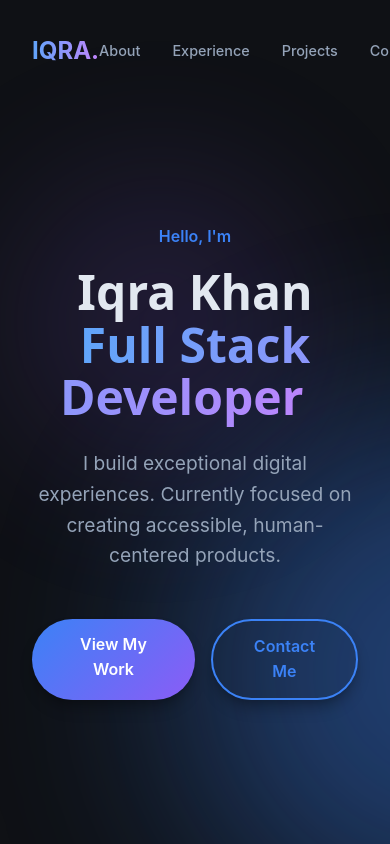
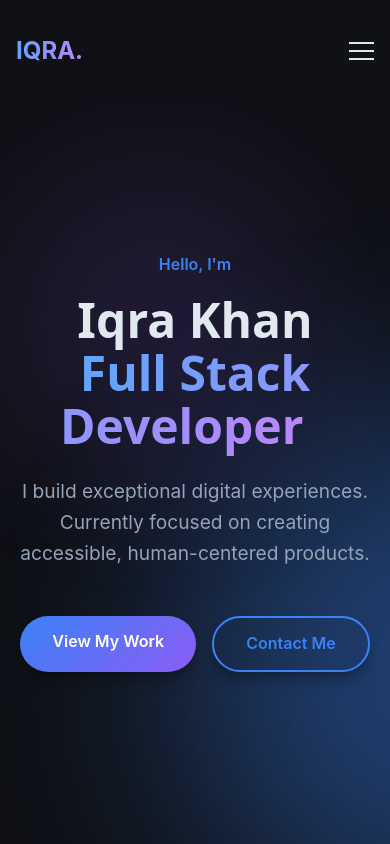
Before and after one commit to iqrakhan-0126/test, a React (Vite) app: page / in a window 390 px wide. Shown: the top 844 px of the page. Built offline with nearby package versions, Linux system fonts and the light colour scheme.

Commit message:
feat: Add mobile responsiveness and hamburger menu

```diff
--- a/src/components/Navbar.jsx
+++ b/src/components/Navbar.jsx
@@ -2,6 +2,7 @@ import { useState, useEffect } from 'react';
 
 const Navbar = () => {
     const [isScrolled, setIsScrolled] = useState(false);
+    const [isMobileMenuOpen, setIsMobileMenuOpen] = useState(false);
 
     useEffect(() => {
         const handleScroll = () => {
@@ -26,7 +27,7 @@ const Navbar = () => {
             width: '100%',
             zIndex: 1000,
             padding: isScrolled ? '1rem 0' : '2rem 0',
-            background: isScrolled ? 'rgba(15, 17, 21, 0.8)' : 'transparent',
+            background: isScrolled ? 'rgba(15, 17, 21, 0.95)' : 'transparent',
             backdropFilter: isScrolled ? 'blur(10px)' : 'none',
             transition: 'all 0.3s ease',
             borderBottom: isScrolled ? '1px solid rgba(255,255,255,0.05)' : 'none',
@@ -35,6 +36,7 @@ const Navbar = () => {
             display: 'flex',
             justifyContent: 'space-between',
             alignItems: 'center',
+            position: 'relative',
         },
         logo: {
             fontSize: '1.5rem',
@@ -46,36 +48,118 @@ const Navbar = () => {
         links: {
             display: 'flex',
             gap: '2rem',
+            transition: 'all 0.3s ease',
         },
-        link: {
-            fontSize: '0.9rem',
-            fontWeight: '500',
-            color: 'var(--color-text-muted)',
+        mobileLinks: {
+            display: isMobileMenuOpen ? 'flex' : 'none',
+            flexDirection: 'column',
+            position: 'absolute',
+            top: '100%',
+            left: '0',
+            width: '100%',
+            background: 'var(--color-bg-secondary)',
+            padding: '2rem',
+            gap: '1.5rem',
+            boxShadow: '0 10px 20px rgba(0,0,0,0.5)',
+            borderBottomLeftRadius: '1rem',
+            borderBottomRightRadius: '1rem',
         },
-        linkHover: {
-            color: 'var(--color-text)',
+        hamburger: {
+            display: 'none', // Default hidden, shown in media query via CSS or JS check
+            flexDirection: 'column',
+            gap: '6px',
+            cursor: 'pointer',
+            zIndex: 1001,
+        },
+        bar: {
+            width: '25px',
+            height: '2px',
+            background: 'var(--color-text)',
+            transition: 'all 0.3s ease',
         }
     };
+
+    // Responsive styles hack for simplicity in inline-styles context
+    const isMobile = typeof window !== 'undefined' && window.innerWidth <= 768;
 
     return (
         <nav style={styles.nav}>
             <div className="container" style={styles.container}>
                 <a href="#" style={styles.logo}>IQRA.</a>
-                <ul style={styles.links}>
+
+                {/* Mobile Toggle */}
+                <button
+                    className="mobile-toggle"
+                    onClick={() => setIsMobileMenuOpen(!isMobileMenuOpen)}
+                    style={{ ...styles.hamburger, display: 'flex' }} // We'll hide via CSS on desktop
+                >
+                    <span style={{
+                        ...styles.bar,
+                        transform: isMobileMenuOpen ? 'rotate(45deg) translate(6px, 6px)' : 'none'
+                    }}></span>
+                    <span style={{
+                        ...styles.bar,
+                        opacity: isMobileMenuOpen ? 0 : 1
+                    }}></span>
+                    <span style={{
+                        ...styles.bar,
+                        transform: isMobileMenuOpen ? 'rotate(-45deg) translate(5px, -5px)' : 'none'
+                    }}></span>
+                </button>
+
+                <ul className="nav-links" style={{
+                    ...styles.links,
+                    // Note: proper media queries in CSS are safer, but for this structure:
+                    // We will rely on CSS to toggle between desktop (flex row) and mobile (hidden/col)
+                    // For now, let's allow the CSS to handle the display property via class names
+                }}>
                     {navLinks.map((link) => (
                         <li key={link.name}>
                             <a
                                 href={link.href}
                                 className="nav-link"
-                                style={styles.link}
-                                onMouseOver={(e) => e.target.style.color = 'var(--color-primary)'}
-                                onMouseOut={(e) => e.target.style.color = 'var(--color-text-muted)'}
+                                onClick={() => setIsMobileMenuOpen(false)}
                             >
                                 {link.name}
                             </a>
                         </li>
                     ))}
                 </ul>
+
+                <style>{`
+                    .mobile-toggle {
+                        display: none !important;
+                    }
+                    .nav-links {
+                        display: flex;
+                        flex-direction: row;
+                    }
+
+                    @media (max-width: 768px) {
+                        .mobile-toggle {
+                            display: flex !important;
+                        }
+                        .nav-links {
+                            display: ${isMobileMenuOpen ? 'flex' : 'none'} !important;
+                            flex-direction: column;
+                            position: absolute;
+                            top: 80px; /* Navbar height approximate */
+                            left: 0;
+                            width: 100vw; /* Full viewport width */
+                            background: rgba(15, 17, 21, 0.98);
+                            padding: 2rem;
+                            gap: 2rem;
+                            box-shadow: 0 10px 20px rgba(0,0,0,0.5);
+                            backdrop-filter: blur(10px);
+                            height: 100vh;
+                            align-items: center;
+                            justify-content: center;
+                        }
+                        .nav-link {
+                            font-size: 1.5rem !important;
+                        }
+                    }
+                `}</style>
             </div>
         </nav>
     );
--- a/src/index.css
+++ b/src/index.css
@@ -202,3 +202,33 @@ button {
   box-shadow: 0 20px 25px -5px rgba(0, 0, 0, 0.4), 0 10px 10px -5px rgba(0, 0, 0, 0.2);
   border-color: var(--color-primary);
 }
+
+/* Responsive Design */
+@media (max-width: 768px) {
+  .section {
+    padding: 4rem 0;
+  }
+
+  .container {
+    padding: 0 1.5rem;
+  }
+
+  h1 {
+    font-size: 3rem !important;
+    /* Override inline styles if needed, though clamp handles most */
+  }
+
+  h2 {
+    font-size: 2rem;
+  }
+}
+
+@media (max-width: 480px) {
+  .section {
+    padding: 3rem 0;
+  }
+
+  .container {
+    padding: 0 1rem;
+  }
+}
--- a/src/sections/Projects.jsx
+++ b/src/sections/Projects.jsx
@@ -41,7 +41,7 @@ const Projects = () => {
             <h2 className="text-gradient reveal" style={{ marginBottom: '3rem' }}>Featured Projects</h2>
             <div style={{
                 display: 'grid',
-                gridTemplateColumns: 'repeat(auto-fit, minmax(300px, 1fr))',
+                gridTemplateColumns: 'repeat(auto-fit, minmax(280px, 1fr))',
                 gap: '2rem'
             }}>
                 {projects.map((project, index) => (
```
